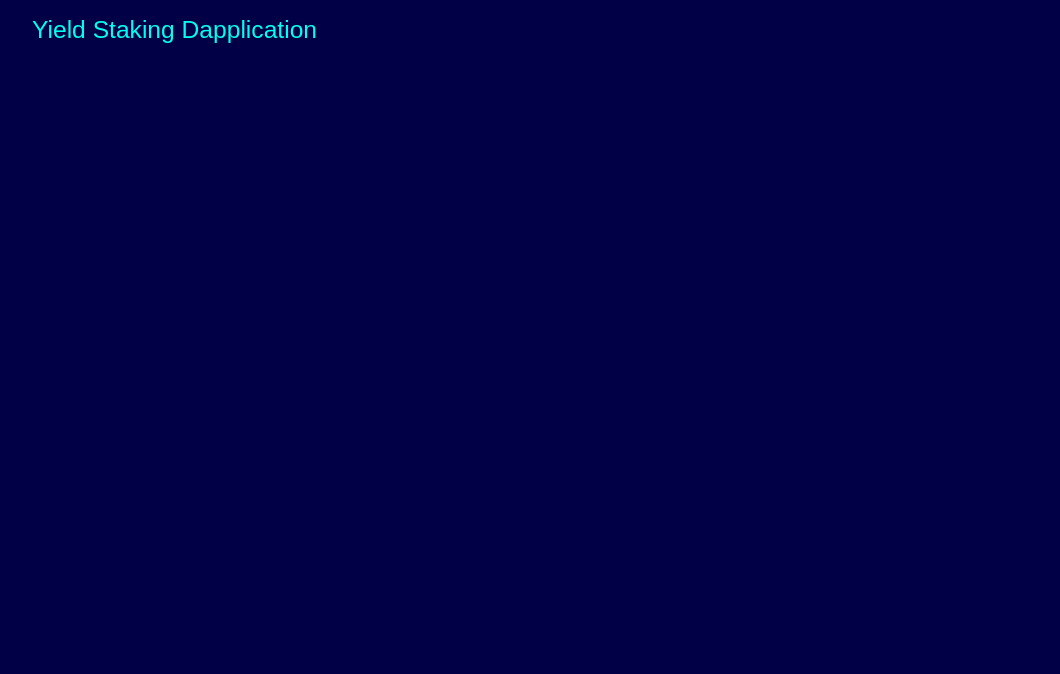
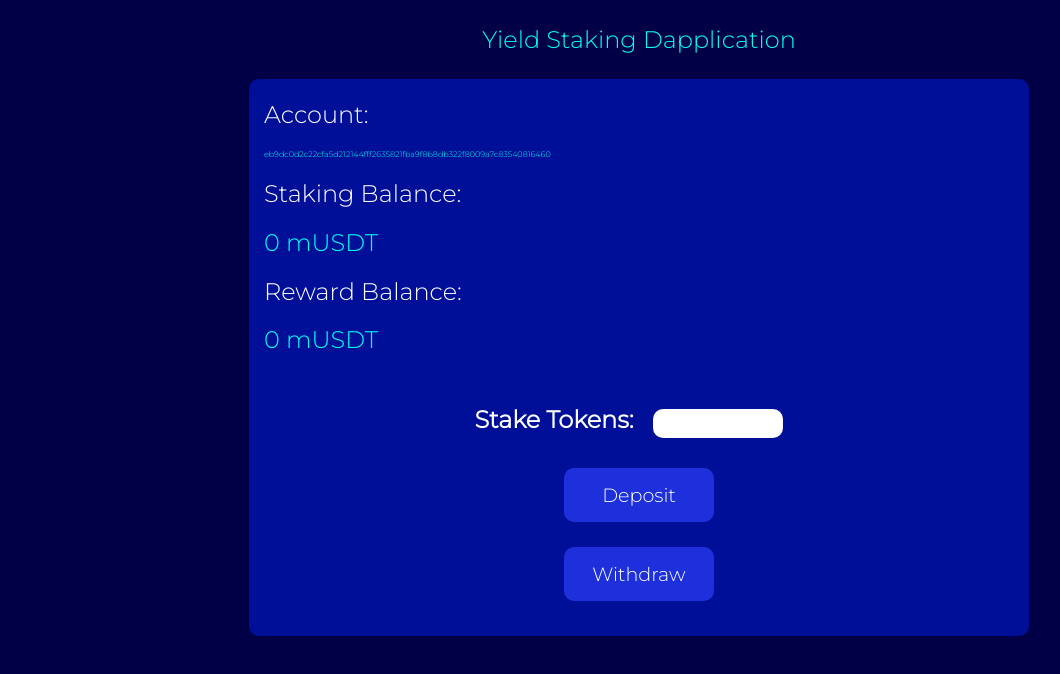
Before and after one commit to damonpickett/yield-staking-dapplication, a React (Create React App) app: page / in a window 1280 px wide. Shown: the top 674 px of the page, without its empty margins (1-1061 px from the left). Built offline with nearby package versions, Linux system fonts and the light colour scheme.

Commit message:
added account info and account action sections to front end

```diff
--- a/src/App.css
+++ b/src/App.css
@@ -1,15 +1,79 @@
-@import url('https://fonts.googleapis.com/css2?family=Source+Code+Pro:ital,wght@0,200;0,300;0,400;0,500;0,600;0,700;0,800;0,900;1,200;1,300;1,400;1,500;1,600;1,700;1,800;1,900&display=swap');
+@import url('https://fonts.googleapis.com/css2?family=Montserrat:ital,wght@0,100;0,200;0,300;1,100;1,200&family=Source+Code+Pro:ital,wght@0,200;0,300;0,400;0,500;0,600;0,700;0,800;0,900;1,200;1,300;1,400;1,500;1,600;1,700;1,800;1,900&display=swap');
 
 /* UNIVERSAL */
 
-* {
+body {
     background: #010047;
     font-family: 'Montserrat', sans-serif;
-    font-weight: 200;
-    font-size: 1.09em;
-    padding: 0 5px 0 5px;
+    padding: 0 20px;
 }
 
-.App h1 {
+.app-title {
+    color: #00FFF0;
+    font-weight: 300;
+    font-size: 1.5em;
+    margin: 25px 0 25px;
+    text-align: center;
+}
+
+/* FORM */
+
+.tablet {
+    background: #000F98;
+    max-width: 750px;
+    margin: 0 auto 45px;
+    padding: 1px 15px 10px;
+    color: #fff;
+    border-radius: 10px;
+}
+
+.account-info {
+
+}
+
+.form-section {
+
+}
+
+.form-section h2 {
+    font-weight: 300;
+}
+
+.address {
+    font-size: 8px;
     color: #00FFF0;
 }
+
+.balance {
+    color: #00FFF0;
+}
+
+.account-action {
+    text-align: center;
+    margin-top: 35px;
+}
+
+.account-action h2 {
+    display: inline;
+}
+
+.account-action input {
+    max-width: 100px;
+    margin: 20px;
+    border-radius: 10px;
+    border: none;
+    padding: 7px 15px;
+}
+
+.account-action button {
+    background-color: #1D30DB;
+    border: none;
+    border-radius: 10px;
+    display: block;
+    color: #fff;
+    padding: 15px 10px;
+    width: 150px;
+    margin: 10px auto 25px;
+    font-size: 1.2em;
+    font-family: 'Montserrat', sans-serif;
+}
--- a/src/components/App.js
+++ b/src/components/App.js
@@ -1,10 +1,12 @@
 import React from 'react';
 import '../App.css';
+import Form from './Form';
 
 function App() {
   return (
     <div className="App">
-      <h1>Yield Staking Dapplication</h1>
+        <h1 className='app-title'>Yield Staking Dapplication</h1>
+      <Form />
     </div>
   );
 }
--- /dev/null
+++ b/src/components/Form.js
@@ -0,0 +1,32 @@
+import React from 'react';
+import '../App.css';
+
+function Form() {
+  return (
+    <div className="tablet">
+        <div className='account-info'>
+            <div className='form-section'>
+                <h2>Account:</h2>
+                <p className='address'>eb9dc0d2c22cfa5d212144fff2635821fba9f8b8db322f8009a7c83540816460</p>
+            </div>
+            <div className='form-section'>
+                <h2>Staking Balance:</h2>
+                <h2 className='balance'>0 mUSDT</h2>
+            </div>
+            <div className='form-section'>
+                <h2>Reward Balance:</h2>
+                <h2 className='balance'>0 mUSDT</h2>
+            </div>
+        </div>
+        <div className='account-action'>
+            <h2>Stake Tokens:</h2>
+            <input className='stake-input'></input>
+            <button>Deposit</button>
+            <button>Withdraw</button>
+
+        </div>
+    </div>
+  );
+}
+
+export default Form;
```
